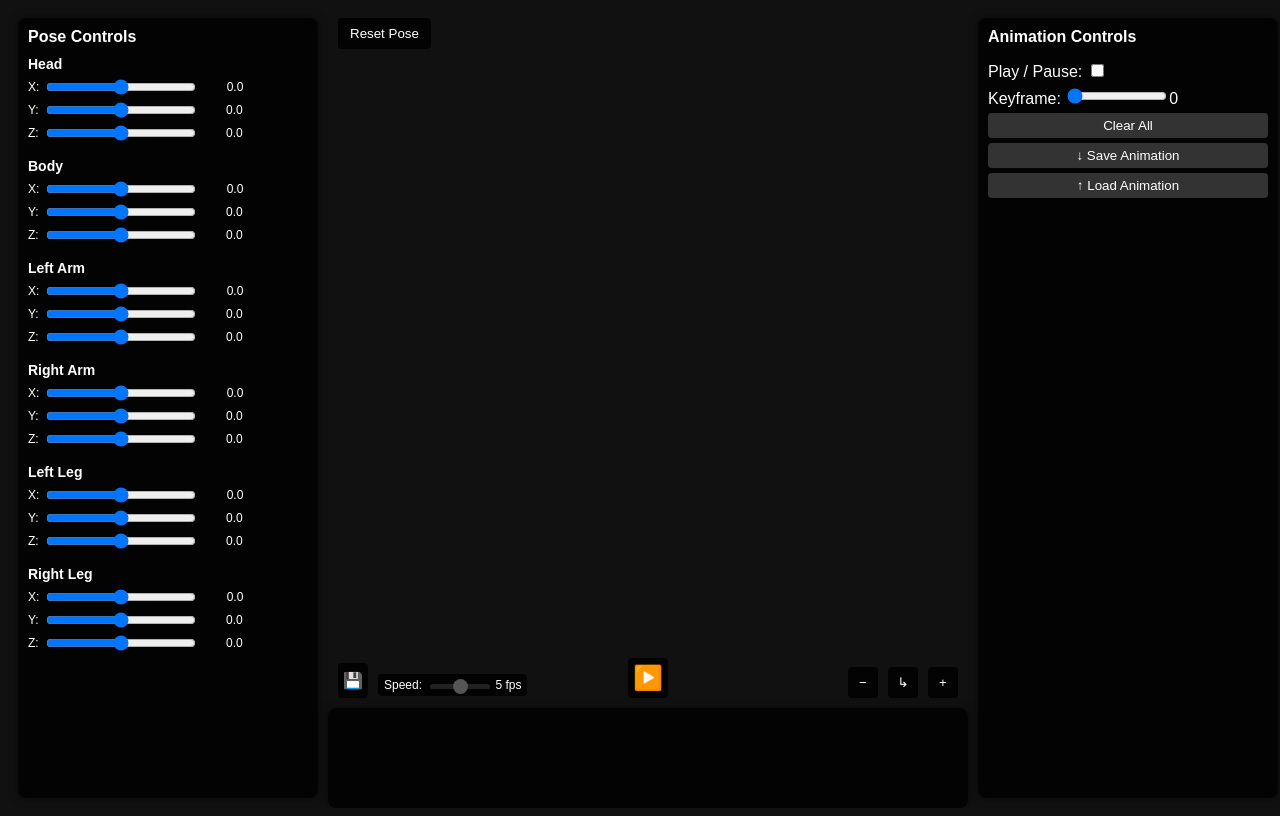
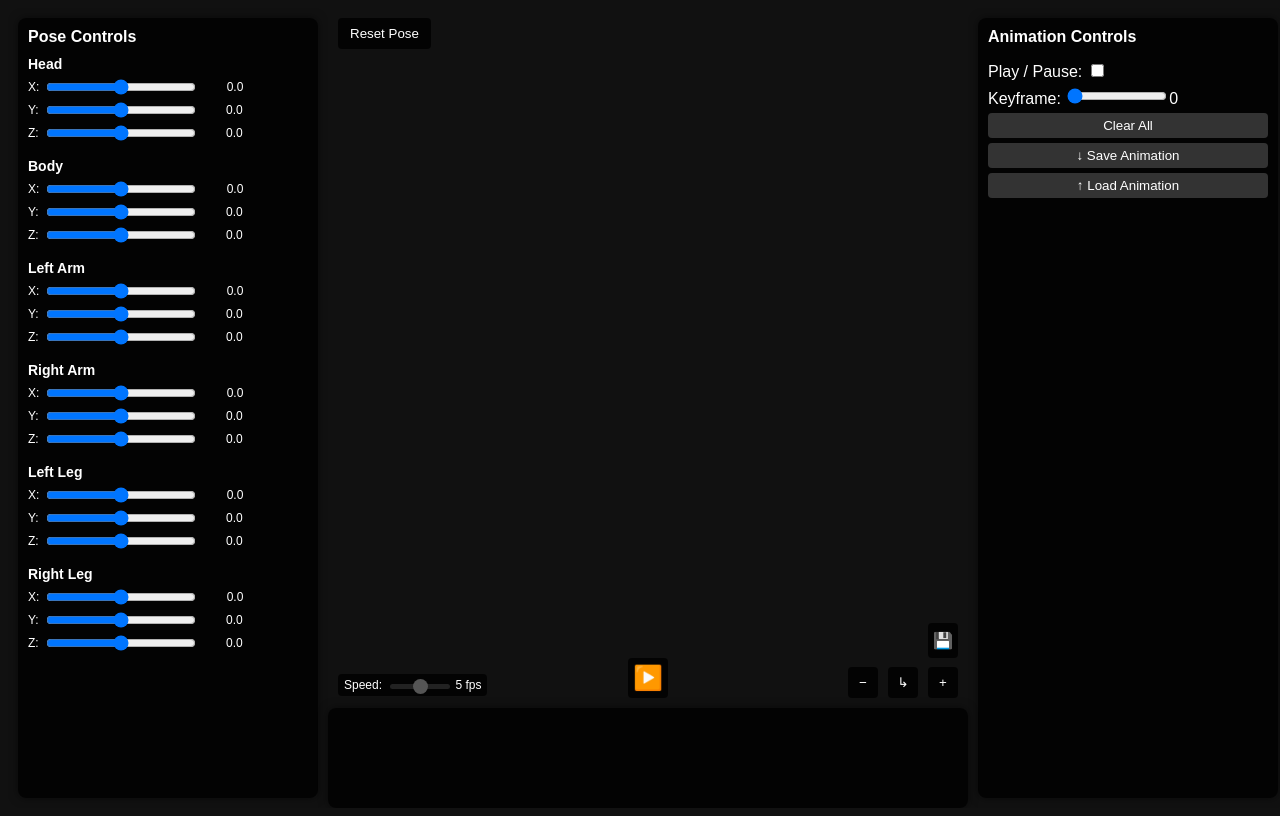
Before and after one commit to herobrinetastic/armor-stand-animation-tool, a plain HTML site: page index.html in a window 1280 px wide. Drawn offline with nearby package versions, Linux system fonts and the light colour scheme.

Commit message:
relocated save pose button

```diff
--- a/src/script.js
+++ b/src/script.js
@@ -1,4 +1,3 @@
-filename="src/script.js"
 // src/script.js
 import * as THREE from 'three';
 import { initScene } from './scene-setup.js';
--- a/styles/animation-ui.css
+++ b/styles/animation-ui.css
@@ -132,8 +132,8 @@ body {
 /* Save pose button */
 #save {
     position: absolute;
-    bottom: 10px;
-    left: 10px;
+    bottom: 50px;
+    right: 10px;
     z-index: 20;
     padding: 8px;
     background: rgba(0,0,0,0.8);
@@ -157,7 +157,7 @@ body {
 #tempo-label {
     position: absolute;
     bottom: 12px;
-    left: 50px;
+    left: 10px;
     z-index: 20;
     background: rgba(0,0,0,0.8);
     padding: 4px 6px;
```
